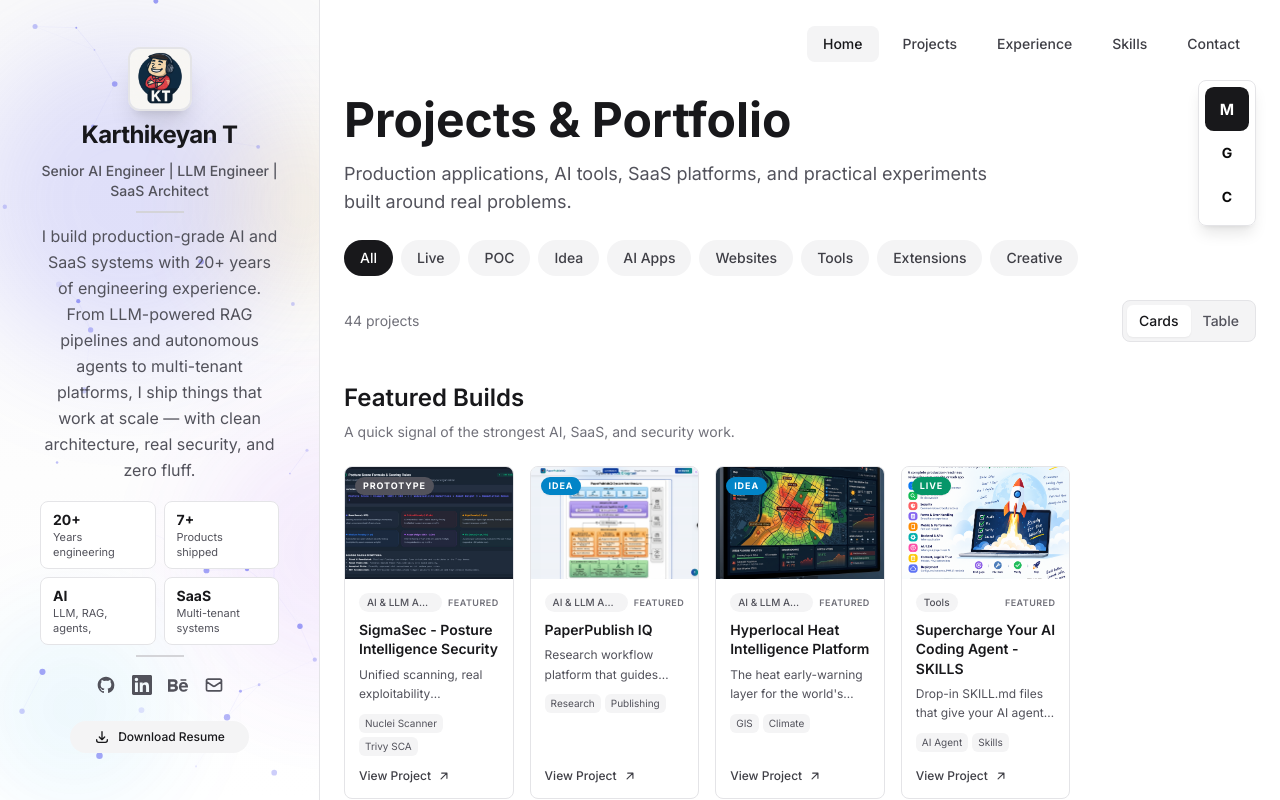
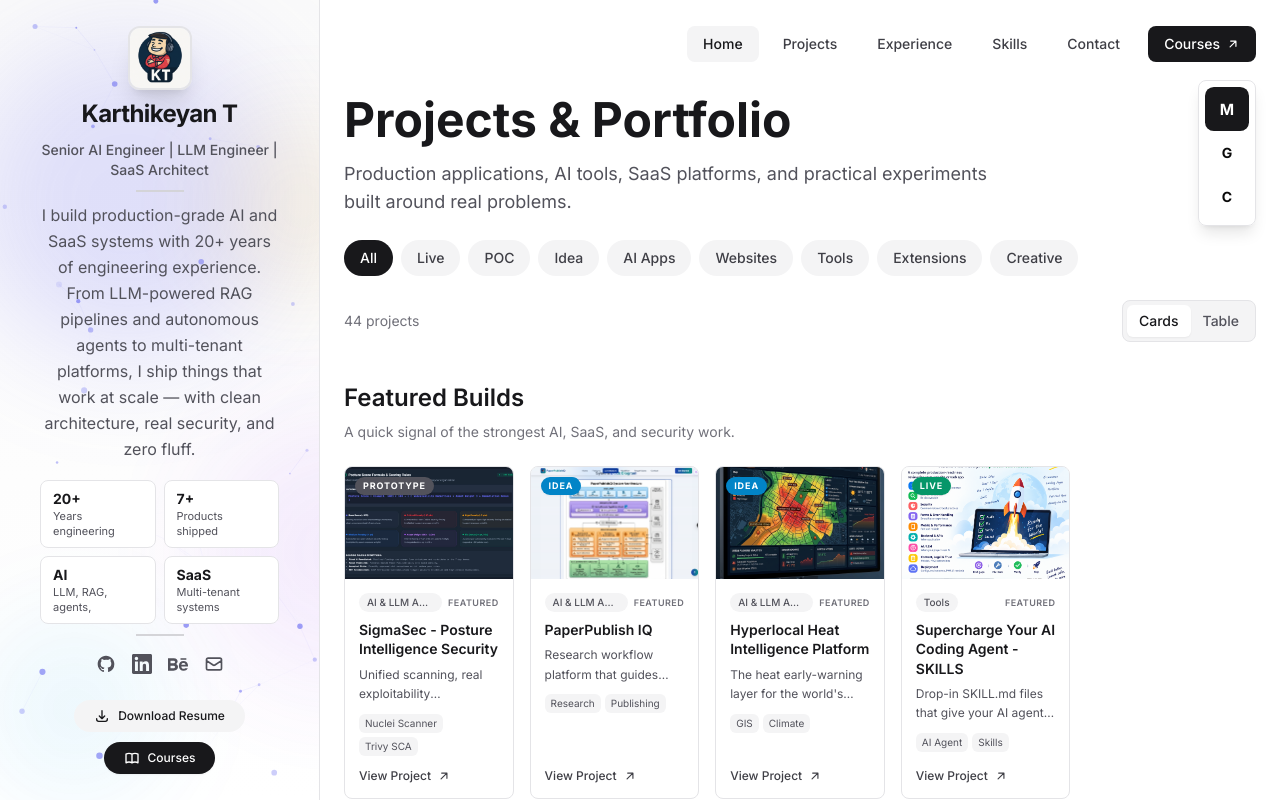
Before and after one commit to carthworks/carthworks, a Next.js app: page / in a window 1280 px wide. Built offline with nearby package versions, Linux system fonts and the light colour scheme.

Commit message:
feat: add Footer, Nav, Contact, and Hero components with supporting data lib

```diff
--- a/components/Footer.tsx
+++ b/components/Footer.tsx
@@ -76,6 +76,17 @@ export default function Footer() {
                         >
                             Flickr
                         </a>
+                        <a
+                            href={personalInfo.courses}
+                            target="_blank"
+                            rel="noopener noreferrer"
+                            className={`transition-colors ${theme === 'glassmorphism'
+                                    ? 'text-white/80 hover:text-white'
+                                    : 'text-zinc-600 dark:text-zinc-400 hover:text-zinc-900 dark:hover:text-zinc-50'
+                                }`}
+                        >
+                            Courses
+                        </a>
                     </div>
                 </div>
 
--- a/components/Nav.tsx
+++ b/components/Nav.tsx
@@ -3,6 +3,7 @@
 import { useState, useEffect } from 'react';
 import Image from 'next/image';
 import { useTheme } from '@/contexts/ThemeContext';
+import { personalInfo } from '@/lib/data';
 
 export default function Nav() {
     const { theme } = useTheme();
@@ -240,6 +241,23 @@ export default function Nav() {
                                 {item.label}
                             </a>
                         ))}
+                        <a
+                            href={personalInfo.courses}
+                            target="_blank"
+                            rel="noopener noreferrer"
+                            className={`ml-1 inline-flex items-center gap-1.5 px-4 py-2 rounded-lg text-sm font-medium transition-all ${
+                                theme === 'glassmorphism'
+                                    ? 'bg-white/20 text-white hover:bg-white/30'
+                                    : theme === 'claymorphism'
+                                        ? 'clay-card text-zinc-900 dark:text-zinc-50'
+                                        : 'bg-zinc-900 text-white hover:bg-zinc-800 dark:bg-zinc-50 dark:text-zinc-900 dark:hover:bg-zinc-200'
+                            }`}
+                        >
+                            <span>Courses</span>
+                            <svg className="w-3.5 h-3.5" fill="none" stroke="currentColor" viewBox="0 0 24 24">
+                                <path strokeLinecap="round" strokeLinejoin="round" strokeWidth={2} d="M7 17L17 7M17 7H8M17 7v9" />
+                            </svg>
+                        </a>
                     </div>
 
                     {/* Mobile Menu Button */}
@@ -296,6 +314,15 @@ export default function Nav() {
                                 {item.label}
                             </a>
                         ))}
+                        <a
+                            href={personalInfo.courses}
+                            target="_blank"
+                            rel="noopener noreferrer"
+                            className={getLinkClassName(personalInfo.courses, true)}
+                            onClick={() => setIsMobileMenuOpen(false)}
+                        >
+                            Courses ↗
+                        </a>
                     </div>
                 )}
             </div>
--- a/components/sections/Contact.tsx
+++ b/components/sections/Contact.tsx
@@ -124,7 +124,7 @@ export default function Contact() {
                         <div className="mt-8">
                             <h4 className={`text-sm mb-4 ${theme === 'glassmorphism' ? 'text-white/60' : 'text-zinc-500 dark:text-zinc-500'
                                 }`}>Connect</h4>
-                            <div className="flex gap-4">
+                            <div className="flex flex-wrap gap-4">
                                 <a
                                     href={`https://${personalInfo.github}`}
                                     target="_blank"
@@ -150,6 +150,19 @@ export default function Contact() {
                                         }`}
                                 >
                                     LinkedIn
+                                </a>
+                                <a
+                                    href={personalInfo.courses}
+                                    target="_blank"
+                                    rel="noopener noreferrer"
+                                    className={`px-4 py-2 rounded-lg text-sm font-medium transition-colors ${theme === 'glassmorphism'
+                                        ? 'bg-white/20 backdrop-blur-sm text-white border border-white/30 hover:bg-white/30'
+                                        : theme === 'claymorphism'
+                                            ? 'clay-card text-zinc-900 dark:text-zinc-50'
+                                            : 'bg-zinc-900 dark:bg-zinc-50 text-white dark:text-zinc-900 hover:bg-zinc-800 dark:hover:bg-zinc-200'
+                                        }`}
+                                >
+                                    Courses
                                 </a>
                             </div>
                         </div>
--- a/components/sections/Hero.tsx
+++ b/components/sections/Hero.tsx
@@ -310,13 +310,13 @@ export default function Hero() {
                             </a>
                         </div>
 
-                        {/* Download Resume */}
-                        <div className="flex justify-center pt-4">
+                        {/* Download Resume & Courses */}
+                        <div className="flex flex-wrap justify-center gap-2.5 pt-4">
                             <a
                                 href={personalInfo.resume}
                                 target="_blank"
                                 rel="noopener noreferrer"
-                                className={`flex items-center gap-2 px-6 py-2 rounded-full text-xs font-medium transition-all hover:scale-105 ${
+                                className={`flex items-center gap-2 px-5 py-2 rounded-full text-xs font-medium transition-all hover:scale-105 ${
                                     theme === 'glassmorphism' ? 'bg-white/10 text-white hover:bg-white/20 border border-white/20'
                                     : theme === 'claymorphism' ? 'clay-card text-zinc-900 dark:text-zinc-50'
                                     : 'bg-zinc-100 dark:bg-zinc-800 text-zinc-900 dark:text-zinc-50 hover:bg-zinc-200 dark:hover:bg-zinc-700'
@@ -327,6 +327,21 @@ export default function Hero() {
                                 </svg>
                                 Download Resume
                             </a>
+                            <a
+                                href={personalInfo.courses}
+                                target="_blank"
+                                rel="noopener noreferrer"
+                                className={`flex items-center gap-2 px-5 py-2 rounded-full text-xs font-medium transition-all hover:scale-105 ${
+                                    theme === 'glassmorphism' ? 'bg-white text-zinc-900 hover:bg-white/90 shadow-sm'
+                                    : theme === 'claymorphism' ? 'clay-card text-zinc-900 dark:text-zinc-50 font-semibold'
+                                    : 'bg-zinc-900 dark:bg-zinc-50 text-white dark:text-zinc-900 hover:bg-zinc-800 dark:hover:bg-zinc-200 shadow-sm'
+                                }`}
+                            >
+                                <svg className="w-4 h-4" fill="none" stroke="currentColor" viewBox="0 0 24 24">
+                                    <path strokeLinecap="round" strokeLinejoin="round" strokeWidth={2} d="M12 6.253v13m0-13C10.832 5.477 9.246 5 7.5 5S4.168 5.477 3 6.253v13C4.168 18.477 5.754 18 7.5 18s3.332.477 4.5 1.253m0-13C13.168 5.477 14.754 5 16.5 5c1.747 0 3.332.477 4.5 1.253v13C19.832 18.477 18.247 18 16.5 18c-1.746 0-3.332.477-4.5 1.253" />
+                                </svg>
+                                Courses
+                            </a>
                         </div>
                     </div>
                 </div>
--- a/lib/data.ts
+++ b/lib/data.ts
@@ -10,6 +10,7 @@ export const personalInfo = {
     github: "github.com/carthworks",
     behance: "www.behance.net/carthworks",
     flickr: "www.flickr.com/photos/carthworks",
+    courses: "https://pdfcart.in/@karthikeyant",
     resume: "/resume.pdf",
 
     bio: "I build production-grade AI and SaaS systems with 20+ years of engineering experience. From LLM-powered RAG pipelines and autonomous agents to multi-tenant platforms, I ship things that work at scale — with clean architecture, real security, and zero fluff.",
```
